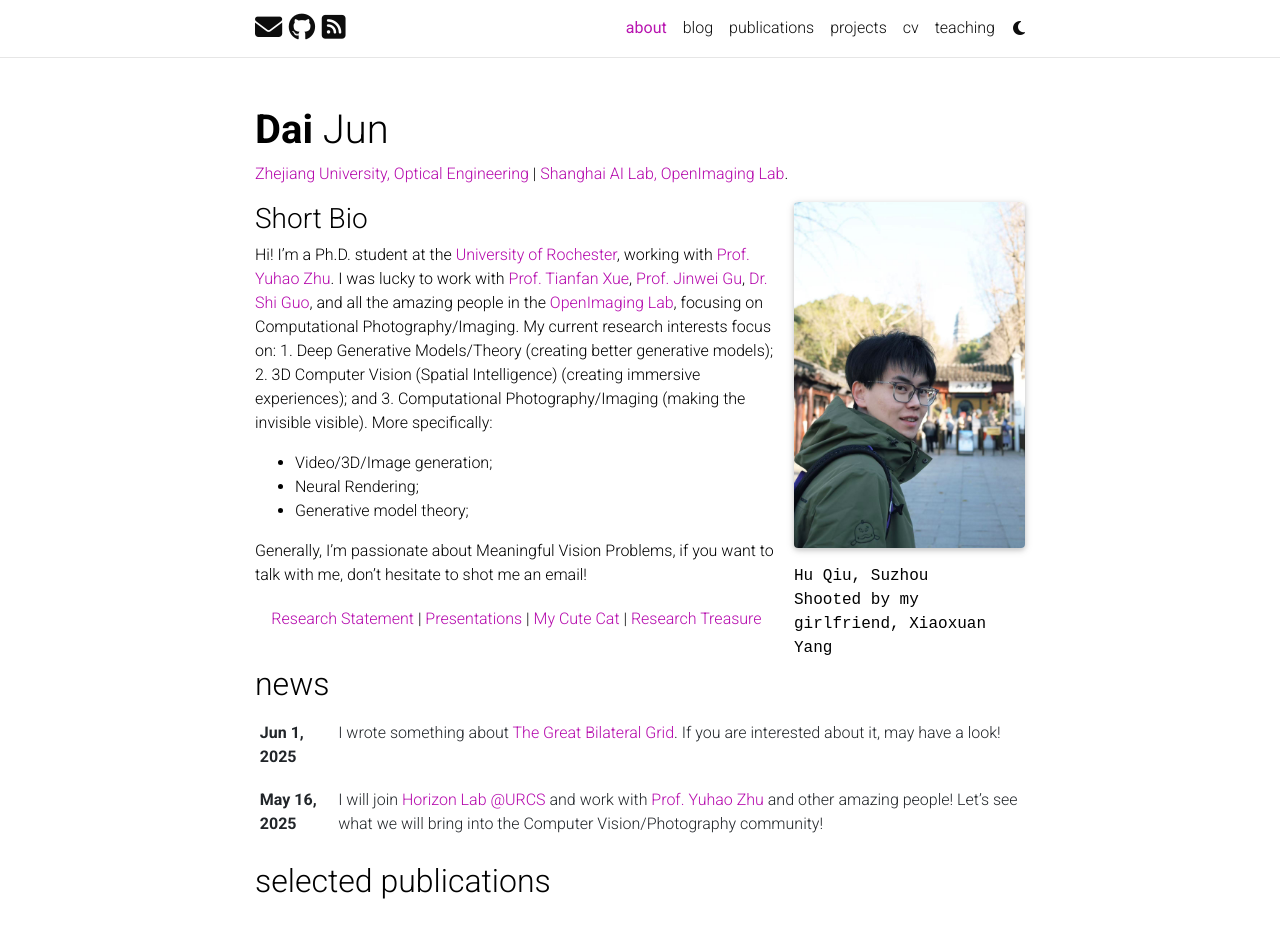
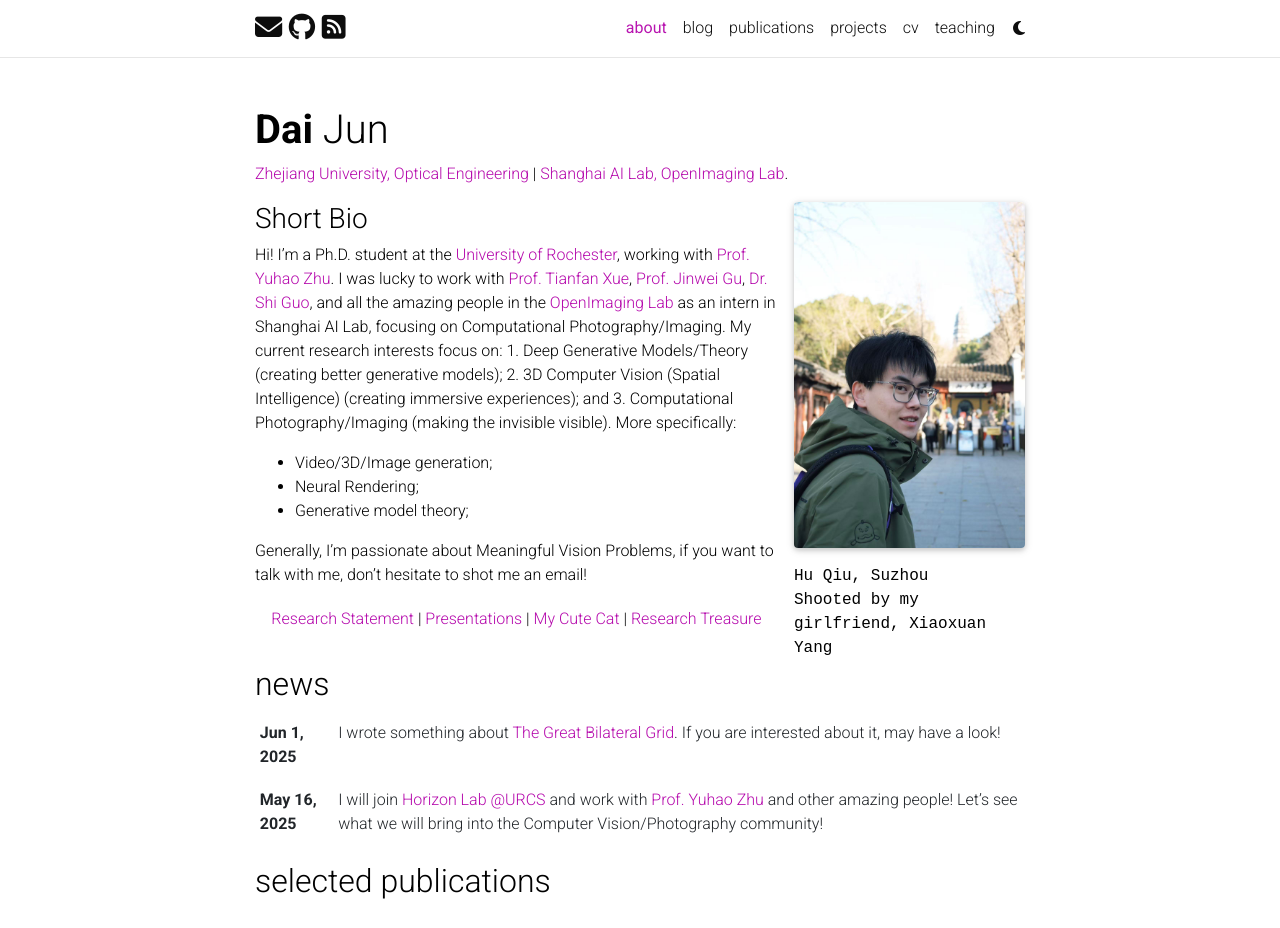
Before and after one commit to daijun10086/daijun10086.github.io, a Jekyll site: the page built from _pages/about.md, in a window 1280 px wide and 1218 px high, cut to the strip 0-928 px from the top of the window. Built offline with Jekyll 4.4.1, drawn with Linux system fonts in a browser that asks for light colours; comment, search, counter and statistics services are not loaded; a style sheet for code colours, icons or effects is not loaded.

Commit message:
update bio

```diff
--- a/_pages/about.md
+++ b/_pages/about.md
@@ -19,7 +19,7 @@
 ---
 
 ### Short Bio
-Hi! I'm a Ph.D. student at the [University of Rochester](https://www.rochester.edu/), working with [Prof. Yuhao Zhu](https://yuhaozhu.com/). I was lucky to work with [Prof. Tianfan Xue](https://tianfan.info/), [Prof. Jinwei Gu](https://www.gujinwei.org/), [Dr. Shi Guo](https://scholar.google.com/citations?user=5hsEmuQAAAAJ&hl=en&oi=ao), and all the amazing people in the [OpenImaging Lab](https://github.com/OpenImagingLab), focusing on Computational Photography/Imaging. My current research interests focus on: 1. Deep Generative Models/Theory (creating better generative models); 2. 3D Computer Vision (Spatial Intelligence) (creating immersive experiences); and 3. Computational Photography/Imaging (making the invisible visible). More specifically:
+Hi! I'm a Ph.D. student at the [University of Rochester](https://www.rochester.edu/), working with [Prof. Yuhao Zhu](https://yuhaozhu.com/). I was lucky to work with [Prof. Tianfan Xue](https://tianfan.info/), [Prof. Jinwei Gu](https://www.gujinwei.org/), [Dr. Shi Guo](https://scholar.google.com/citations?user=5hsEmuQAAAAJ&hl=en&oi=ao), and all the amazing people in the [OpenImaging Lab](https://github.com/OpenImagingLab) as an intern in Shanghai AI Lab, focusing on Computational Photography/Imaging. My current research interests focus on: 1. Deep Generative Models/Theory (creating better generative models); 2. 3D Computer Vision (Spatial Intelligence) (creating immersive experiences); and 3. Computational Photography/Imaging (making the invisible visible). More specifically:
 
 - Video/3D/Image generation;
 - Neural Rendering;
```
